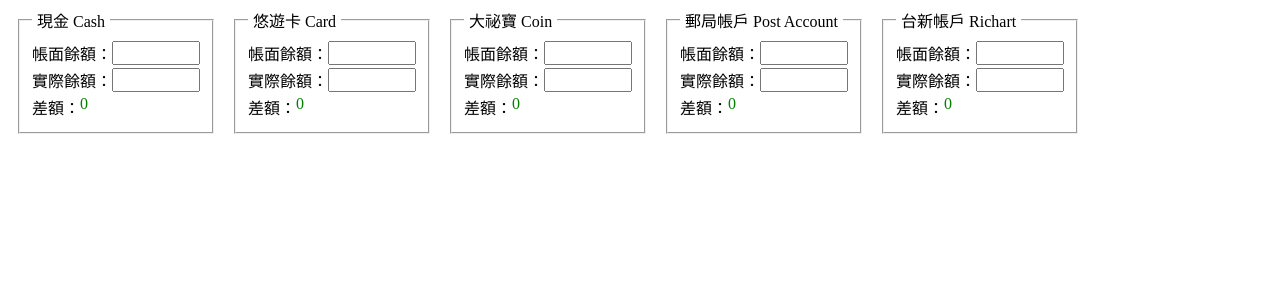
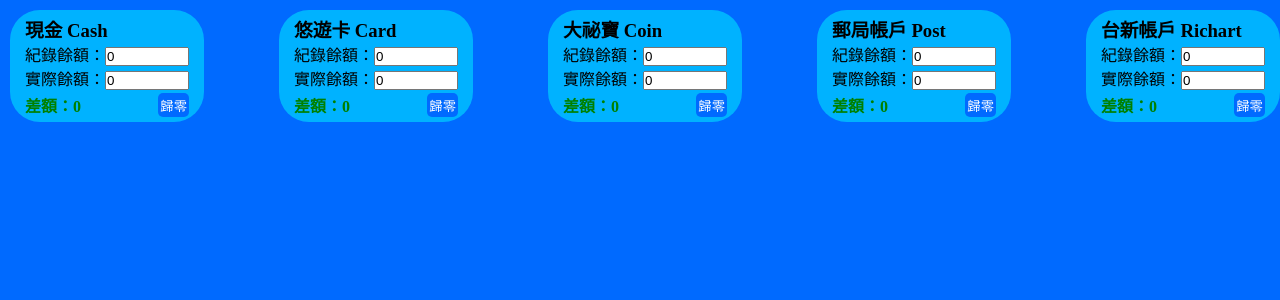
Before and after one commit to pyshen-watson/account-system, a React (Create React App) app: page / in a window 1280 px wide. Shown: the top 300 px of the page. Built offline with nearby package versions, Linux system fonts and the light colour scheme.

Commit message:
redesign

```diff
--- a/package.json
+++ b/package.json
@@ -2,7 +2,7 @@
   "name": "account",
   "version": "0.1.0",
   "private": true,
-  "homepage": "https://pyshen.watson.github.io/my-accounting-system",
+  "homepage": "https://pyshen.watson.github.io/account-system",
   "dependencies": {
     "@testing-library/jest-dom": "^5.16.2",
     "@testing-library/react": "^12.1.3",
--- a/src/App.js
+++ b/src/App.js
@@ -3,13 +3,13 @@ import Account from './components/Account'
 
 function App() {
   return (
-    <div className='container'>
+    <main>
       <Account name={"現金 Cash"} />
       <Account name={"悠遊卡 Card"} />
       <Account name={"大祕寶 Coin"} />
-      <Account name={"郵局帳戶 Post Account"} />
+      <Account name={"郵局帳戶 Post"} link={"https://ipost.post.gov.tw/pst/home.html"} />
       <Account name={"台新帳戶 Richart"} />
-    </div>
+    </main>
     )
 }
 
--- a/src/components/Account.css
+++ b/src/components/Account.css
@@ -1,27 +1,53 @@
-.account{
-    margin: 0px 10px;
+.container{
+    background-color: #00B2FF;
+    margin: 10px 0px 10px 10px;
+    padding: 5px 15px;
+    border-radius: 30px;
+    width: fit-content;
+
+
 }
 
-legend{
-    padding: 0px 5px;
-}
-
-.row{
-    display: flex;
-    flex-direction: row;
-margin: 3px 0px;
-}
-.row > input {
+.container div input{
     width: 5rem;
 }
 
-.red{
-    color:red;
+.container .control{
+    display: flex;
+    justify-content: space-between;
+    margin-top: 3px;
 }
 
-.blue{
+.container h3 a{
+    text-decoration: none;
+    color: black;
+}
+
+.container div button{
+    background-color: #006AFF;
+    color: white;
+    border: 0px;
+    padding: 2px;
+    border-radius: 5px;
+    cursor: pointer;
+}
+.container div button:hover{
+    color: lightgray;
+}
+
+
+
+
+
+.container .red{
+    color:red;
+    font-weight: bolder;
+}
+.container .blue{
     color:blue;
+    font-weight: bolder;
 }
-.green{
+.container .green{
     color: green;
+    font-weight: bolder;
 }
--- a/src/components/Account.js
+++ b/src/components/Account.js
@@ -1,52 +1,75 @@
 import React, { useState } from 'react'
 import './Account.css'
 
-const inputHandler = (setter) => {
-    return (e) => {
-        let value = parseInt(e.target.value)
-        setter(value)
-    }
+
+const diffColor = (realValue, recordValue) => {
+    if(realValue > recordValue)
+        return "red"
+    else if (realValue < recordValue)
+        return "blue"
+    else
+        return "green"
 }
 
-export default function Account({name}) {
+
+export default function Account({name, link=""}) {
 
 
-    const [realValue, setRealValue] = useState(0)
-    const [recordValue, setRecordValue] = useState(0)
+    const [realValue, setRealValue] = useState('0')
+    const [recordValue, setRecordValue] = useState('0')
 
-    var diffClass = "green"
+    var diffClass = diffColor(realValue, recordValue)
 
-    if (realValue > recordValue)
-        diffClass = "red"
-    else if (realValue < recordValue)
-        diffClass = "blue"
+    const handleInput = (setter) => {
+        return (e) => {
+            var intValue = parseInt(e.target.value)
+            setter(intValue.toString())
+        }
+    }
+
+    const resetInput = () => {
+        setRecordValue('0')
+        setRealValue('0')
+    }
+
+    const diff = parseInt(recordValue)-parseInt(realValue)
+
+
+    const legend = link.length === 0 ?
+        <p>{name}</p>:
+        <a href={link} target="_blank" rel="noreferrer">{name}</a>
+
+
+
 
 
     return (
-        <fieldset className="account">
-            <legend>{name}</legend>
 
-            <div className="row">
-                <span>帳面餘額：</span>
+        <div className="container">
+            <h3>{legend}</h3>
+
+            <div>
+                <span>紀錄餘額：</span>
                 <input
                     type="text"
-                    onInput={inputHandler(setRealValue)}
+                    value={realValue}
+                    onChange={handleInput(setRealValue)}
                 />
             </div>
 
-            <div className="row">
+            <div>
                 <span>實際餘額：</span>
                 <input
                     type="text"
-                    onInput={inputHandler(setRecordValue)}
+                    value={recordValue}
+                    onChange={handleInput(setRecordValue)}
                 />
             </div>
 
-            <div className="row">
-                <span>差額：</span>
-                <span className={diffClass}>{recordValue- realValue}</span>
+            <div className='control'>
+                <span className={diffClass}>差額：{diff}</span>
+                <button onClick={resetInput}>歸零</button>
             </div>
-
-        </fieldset>
+        </div>
     )
 }
--- /dev/null
+++ b/src/index.css
@@ -0,0 +1,13 @@
+*{
+    padding: 0px;
+    margin: 0px;
+}
+
+body{
+    background-color: #006AFF;
+}
+
+main{
+    display: flex;
+    justify-content: space-between;
+}
--- a/src/index.js
+++ b/src/index.js
@@ -1,7 +1,7 @@
 import React from 'react'
 import ReactDOM from 'react-dom'
 import App from './App'
-import './style.css'
+import './index.css'
 
 ReactDOM.render(
   <React.StrictMode>
--- a/src/style.css
+++ /dev/null
@@ -1,4 +0,0 @@
-.container {
-    display: flex;
-    flex-direction: row;
-}
```
